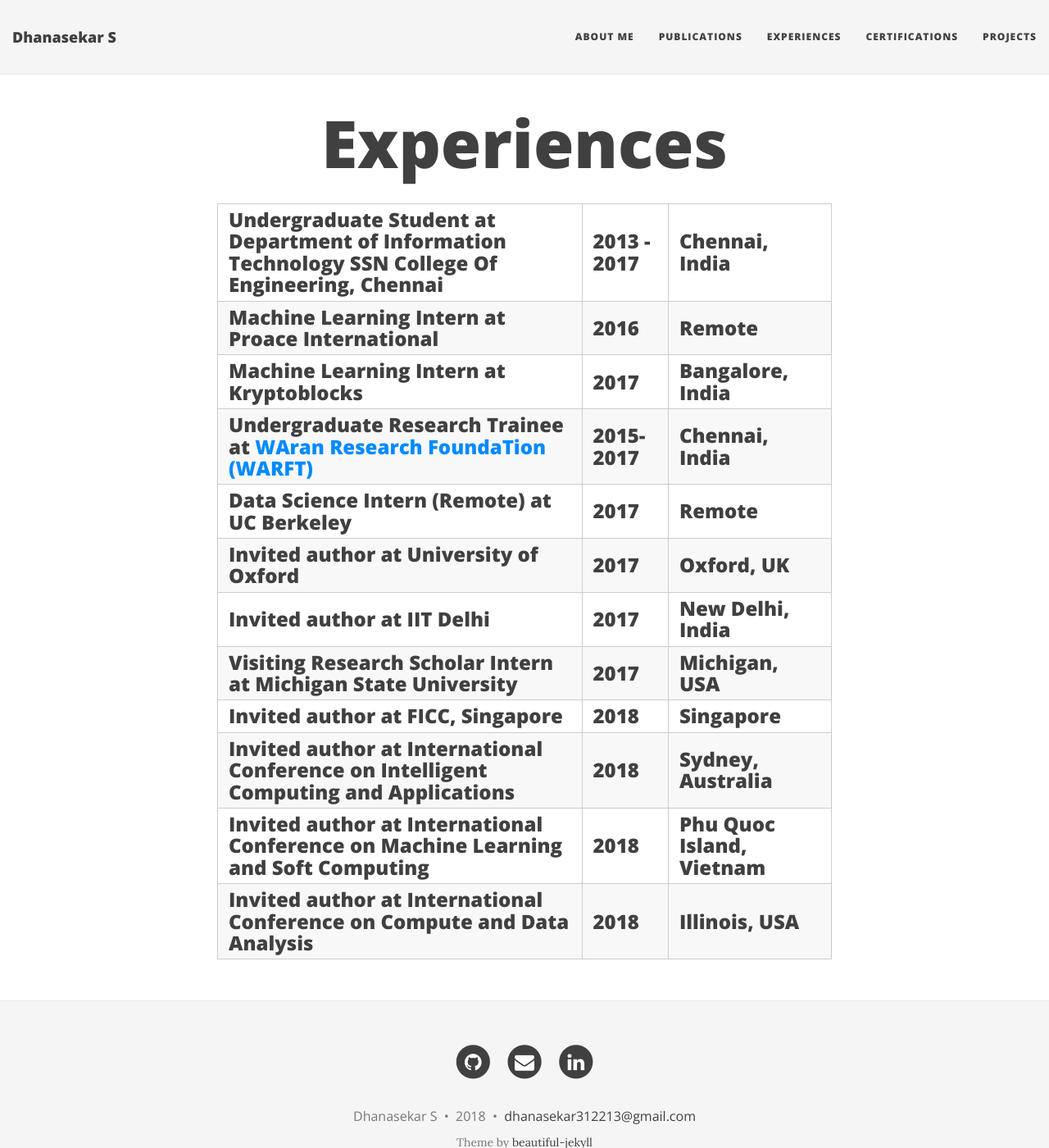
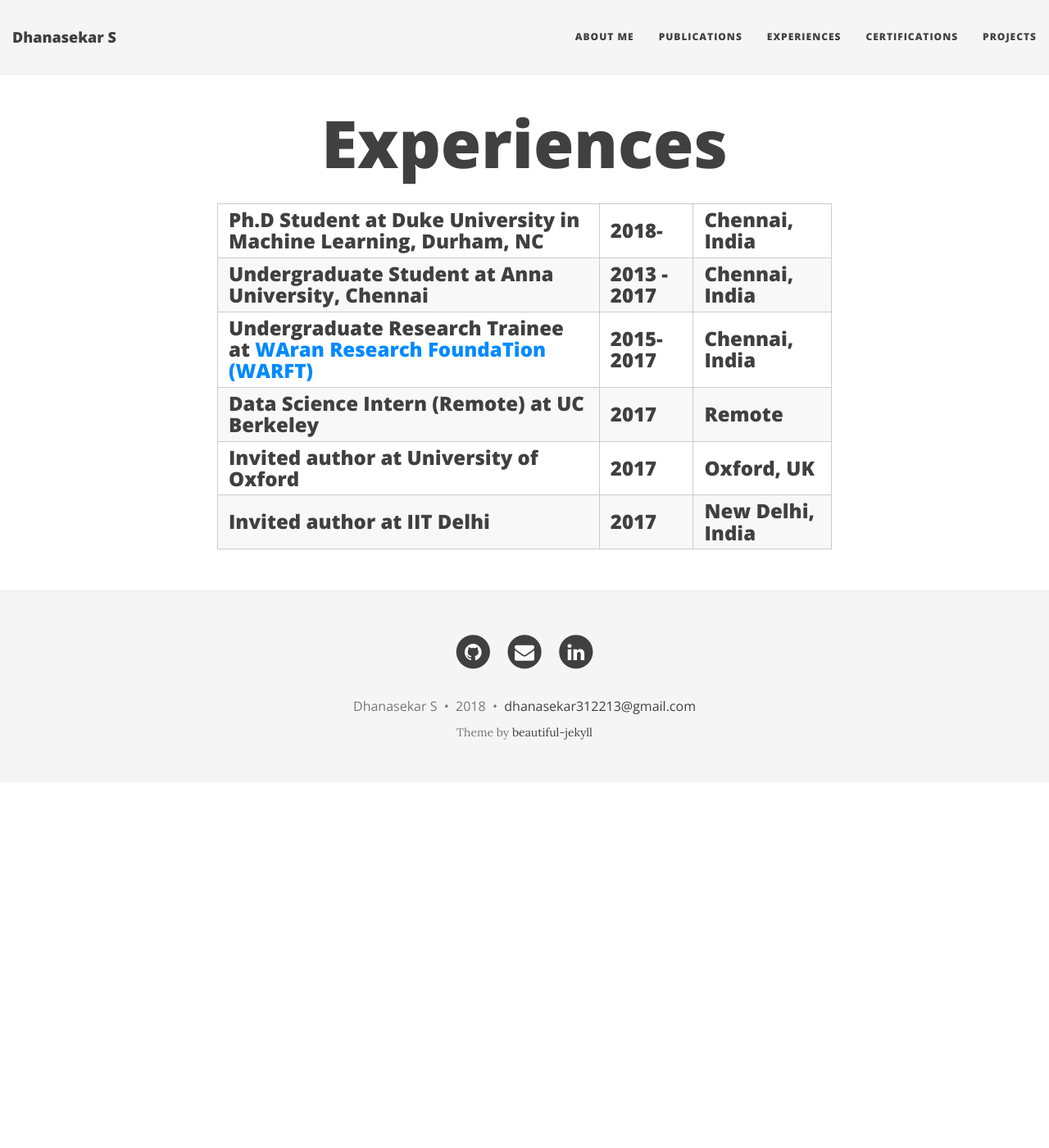
Before and after one commit to Dhanasekar-S/Dhanasekar-S.github.io, a Jekyll site: the page built from Experiences.md, in a window 1280 px wide and 1400 px high. Shown: the whole window at 82% size. Built offline with Jekyll 4.4.1, drawn with Linux system fonts in a browser that asks for light colours; nearby versions of some CDN libraries.

Commit message:
Update Experiences.md

```diff
--- a/Experiences.md
+++ b/Experiences.md
@@ -6,15 +6,11 @@ title: Experiences
 <table style="width:100%">
 
 <tr>
-<td><h3> Undergraduate Student at Department of Information Technology SSN College Of Engineering, Chennai</h3></td><td><h3>2013 - 2017</h3></td><td><h3>Chennai, India</h3></td>
+<td><h3> Ph.D Student at Duke University in Machine Learning, Durham, NC</h3></td><td><h3>2018-</h3></td><td><h3>Chennai, India</h3></td>
 </tr>
 
 <tr>
-<td><h3> Machine Learning Intern at Proace International</h3></td> <td><h3>2016</h3></td><td><h3>Remote</h3></td>
-</tr>
-
-<tr>
-<td><h3> Machine Learning Intern at Kryptoblocks</h3></td><td><h3>2017</h3></td><td><h3>Bangalore, India</h3></td>
+<td><h3> Undergraduate Student at Anna University, Chennai</h3></td><td><h3>2013 - 2017</h3></td><td><h3>Chennai, India</h3></td>
 </tr>
 
 <tr>
@@ -33,24 +29,4 @@ title: Experiences
   <td><h3>Invited author at IIT Delhi </h3></td><td><h3>2017</h3></td><td><h3>New Delhi, India</h3></td>
 </tr>
 
-<tr>
-  <td><h3>Visiting Research Scholar Intern at Michigan State University</h3></td><td><h3>2017</h3></td><td><h3>Michigan, USA</h3></td>
-</tr>
-
-<tr>
-  <td><h3>Invited author at FICC, Singapore</h3></td><td><h3>2018</h3></td><td><h3>Singapore</h3></td>
-</tr>
-
-<tr>
-  <td><h3>Invited author at International Conference on Intelligent Computing and Applications </h3></td><td><h3>2018</h3></td><td><h3>Sydney, Australia</h3></td>
-</tr>
-
-<tr>
-  <td><h3>Invited author at International Conference on Machine Learning and Soft Computing</h3></td><td><h3>2018</h3></td><td><h3>Phu Quoc Island, Vietnam</h3></td>
-</tr>
-
-<tr>
-  <td><h3>Invited author at International Conference on Compute and Data Analysis</h3></td><td><h3>2018</h3></td><td><h3>Illinois, USA</h3></td>
-</tr>
-
 </table>
```
